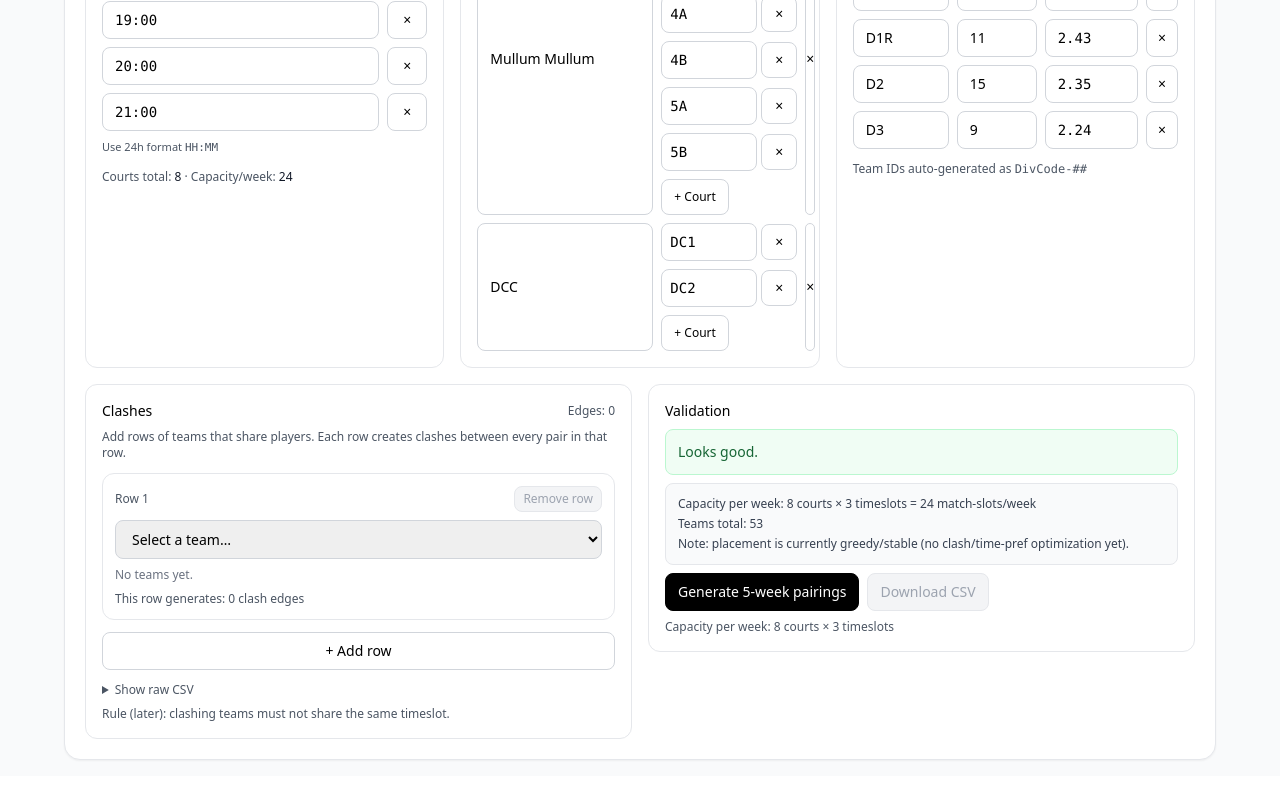
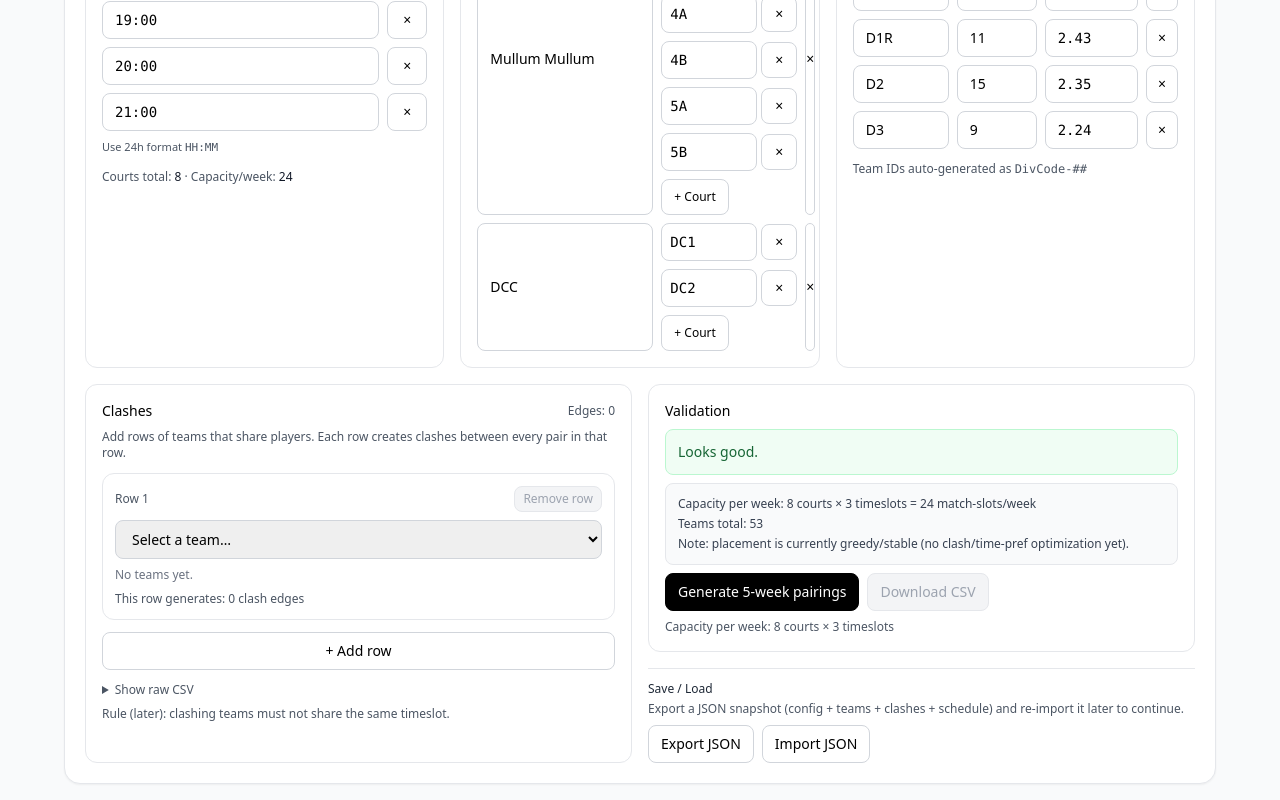
Before and after one commit to WezCode/Volleyball-Scheduler, a React (Vite) app: page / in a window 1280 px wide. Shown: the part 303-1103 px from the top of the page. Before the commit the page ends 1079 px from the top, so only its background shows below. Built offline with nearby package versions, Linux system fonts and the light colour scheme.

Commit message:
Added feature to export and reimport data

```diff
--- a/src/App.tsx
+++ b/src/App.tsx
@@ -23,6 +23,7 @@ import { Tabs } from "./ui/Tabs";
 import { ConfigPanel } from "./ui/ConfigPanel";
 import { TeamsPanel } from "./ui/TeamsPanel";
 import { PreviewPanel } from "./ui/PreviewPanel";
+import { downloadJson, readJsonFile } from "./lib/json";
 
 export default function App() {
   const [weeks, setWeeks] = useState(DEFAULT_WEEKS);
@@ -35,8 +36,139 @@ export default function App() {
     Record<string, { preferred?: string[]; avoid?: string[] }>
   >({});
 
+  type SnapshotV1 = {
+    schemaVersion: 1;
+    createdAt: string;
+    state: {
+      weeks: number;
+      timeslotsArr: string[];
+      venues: any[];
+      divisions: any[];
+      clashRows: any[];
+      teamNames: Record<string, string>;
+      teamTimePrefs: Record<string, { preferred?: string[]; avoid?: string[] }>;
+      schedule: Match[];
+      mainTab?: "config" | "teams" | "preview";
+      previewTab?: "division" | "netheights" | "clashes";
+    };
+  };
+
+  const isObj = (x: any): x is Record<string, any> =>
+    x !== null && typeof x === "object" && !Array.isArray(x);
+
+  const asNum = (v: any, fallback: number) => {
+    const n = Number(v);
+    return Number.isFinite(n) ? n : fallback;
+  };
+
+  const asStrArr = (v: any, fallback: string[]) => {
+    if (!Array.isArray(v)) return fallback;
+    return v.map((x) => String(x ?? ""));
+  };
+
+  const normalizeSnapshot = (raw: any): SnapshotV1 => {
+    if (!isObj(raw))
+      throw new Error("Invalid JSON: expected an object at the top level");
+
+    // Accept either {schemaVersion, state} or older “state-less” snapshots.
+    const schemaVersion = raw.schemaVersion ?? 1;
+    if (schemaVersion !== 1)
+      throw new Error(`Unsupported snapshot schemaVersion: ${schemaVersion}`);
+
+    const state = isObj(raw.state) ? raw.state : raw;
+    if (!isObj(state)) throw new Error("Invalid JSON: missing 'state' object");
+
+    return {
+      schemaVersion: 1,
+      createdAt: String(raw.createdAt ?? new Date().toISOString()),
+      state: {
+        weeks: asNum(state.weeks, DEFAULT_WEEKS),
+        timeslotsArr: asStrArr(state.timeslotsArr, DEFAULT_TIMESLOTS),
+        venues: Array.isArray(state.venues) ? state.venues : DEFAULT_VENUES,
+        divisions: Array.isArray(state.divisions)
+          ? state.divisions
+          : DEFAULT_DIVISIONS,
+        clashRows: Array.isArray(state.clashRows)
+          ? state.clashRows
+          : DEFAULT_CLASH_ROWS,
+        teamNames: isObj(state.teamNames) ? (state.teamNames as any) : {},
+        teamTimePrefs: isObj(state.teamTimePrefs)
+          ? (state.teamTimePrefs as any)
+          : {},
+        schedule: Array.isArray(state.schedule)
+          ? (state.schedule as Match[])
+          : [],
+        mainTab: state.mainTab,
+        previewTab: state.previewTab,
+      },
+    };
+  };
+
+  const exportSnapshot = () => {
+    const snap: SnapshotV1 = {
+      schemaVersion: 1,
+      createdAt: new Date().toISOString(),
+      state: {
+        weeks,
+        timeslotsArr,
+        venues,
+        divisions,
+        clashRows,
+        teamNames,
+        teamTimePrefs,
+        schedule,
+        mainTab,
+        previewTab,
+      },
+    };
+
+    const stamp = new Date().toISOString().replace(/[:.]/g, "-");
+    downloadJson(snap, `volleyball-scheduler-${stamp}.json`);
+  };
+
+  const importSnapshot = async (file: File) => {
+    const raw = await readJsonFile(file);
+    const snap = normalizeSnapshot(raw);
+
+    setWeeks(asNum(snap.state.weeks, DEFAULT_WEEKS));
+    setTimeslotsArr(asStrArr(snap.state.timeslotsArr, DEFAULT_TIMESLOTS));
+    setVenues(
+      Array.isArray(snap.state.venues)
+        ? (snap.state.venues as any)
+        : DEFAULT_VENUES
+    );
+    setDivisions(
+      Array.isArray(snap.state.divisions)
+        ? (snap.state.divisions as any)
+        : DEFAULT_DIVISIONS
+    );
+    setClashRows(
+      Array.isArray(snap.state.clashRows)
+        ? (snap.state.clashRows as any)
+        : DEFAULT_CLASH_ROWS
+    );
+
+    setTeamNames(
+      isObj(snap.state.teamNames) ? (snap.state.teamNames as any) : {}
+    );
+    setTeamTimePrefs(
+      isObj(snap.state.teamTimePrefs) ? (snap.state.teamTimePrefs as any) : {}
+    );
+    setSchedule(
+      Array.isArray(snap.state.schedule) ? (snap.state.schedule as Match[]) : []
+    );
+
+    const hasSchedule =
+      Array.isArray(snap.state.schedule) && snap.state.schedule.length > 0;
+    setPreviewTab((snap.state.previewTab as any) ?? "division");
+    setMainTab(
+      (snap.state.mainTab as any) ?? (hasSchedule ? "preview" : "config")
+    );
+  };
+
   const parsedTimeslots = useMemo(
-    () => (timeslotsArr || []).map((s) => String(s || "").trim()).filter(Boolean),
+    () =>
+      (timeslotsArr || []).map((s) => String(s || "").trim()).filter(Boolean),
     [timeslotsArr]
   );
 
@@ -98,13 +230,19 @@ export default function App() {
       `Capacity per week: ${totalCourts} courts × ${parsedTimeslots.length} timeslots = ${capacityPerWeek} match-slots/week`
     );
     infos.push(`Teams total: ${teams.length}`);
-    infos.push("Note: placement is currently greedy/stable (no clash/time-pref optimization yet).");
+    infos.push(
+      "Note: placement is currently greedy/stable (no clash/time-pref optimization yet)."
+    );
 
     for (const d of divisions) {
-      if (!d.code || !String(d.code).trim()) errs.push("Division code missing.");
-      if (Number(d.teams) <= 0) errs.push(`Division ${d.code || "?"}: team count must be > 0`);
+      if (!d.code || !String(d.code).trim())
+        errs.push("Division code missing.");
+      if (Number(d.teams) <= 0)
+        errs.push(`Division ${d.code || "?"}: team count must be > 0`);
       if (!Number.isFinite(d.netHeightM) || d.netHeightM <= 0)
-        errs.push(`Division ${d.code || "?"}: net height must be a valid number`);
+        errs.push(
+          `Division ${d.code || "?"}: net height must be a valid number`
+        );
     }
 
     for (const v of venues) {
@@ -112,16 +250,20 @@ export default function App() {
       const courts = Array.isArray(v.courts)
         ? v.courts.map((x) => String(x || "").trim()).filter(Boolean)
         : [];
-      if (courts.length <= 0) errs.push(`Venue ${v.name || "?"}: add at least 1 court name`);
-      if (new Set(courts).size !== courts.length) errs.push(`Venue ${v.name || "?"}: duplicate court names`);
+      if (courts.length <= 0)
+        errs.push(`Venue ${v.name || "?"}: add at least 1 court name`);
+      if (new Set(courts).size !== courts.length)
+        errs.push(`Venue ${v.name || "?"}: duplicate court names`);
     }
 
     if (parsedTimeslots.length === 0) errs.push("Add at least 1 timeslot.");
 
     const tsClean = parsedTimeslots.map((x) => String(x).trim());
-    if (new Set(tsClean).size !== tsClean.length) errs.push("Timeslots: duplicate values");
+    if (new Set(tsClean).size !== tsClean.length)
+      errs.push("Timeslots: duplicate values");
     for (const t of tsClean) {
-      if (!/^([01]?\d|2[0-3]):[0-5]\d$/.test(t)) errs.push(`Timeslots: invalid '${t}' (use HH:MM)`);
+      if (!/^([01]?\d|2[0-3]):[0-5]\d$/.test(t))
+        errs.push(`Timeslots: invalid '${t}' (use HH:MM)`);
     }
     if (Number(weeks) <= 0) errs.push("Weeks must be > 0.");
 
@@ -145,9 +287,11 @@ export default function App() {
 
   const [schedule, setSchedule] = useState<Match[]>([]);
   const [previewTab, setPreviewTab] = useState<
-  "division" | "netheights" | "clashes"
->("division");
-  const [mainTab, setMainTab] = useState<"config" | "teams" | "preview">("config");
+    "division" | "netheights" | "clashes"
+  >("division");
+  const [mainTab, setMainTab] = useState<"config" | "teams" | "preview">(
+    "config"
+  );
 
   const teamsByDivision = useMemo(() => {
     const map = new Map<string, string[]>();
@@ -170,7 +314,9 @@ export default function App() {
       map.get(m.week)!.push(m);
     }
     for (const [w, arr] of map.entries()) {
-      arr.sort((a, b) => (a.division + a.home).localeCompare(b.division + b.home));
+      arr.sort((a, b) =>
+        (a.division + a.home).localeCompare(b.division + b.home)
+      );
     }
     return map;
   }, [schedule]);
@@ -185,11 +331,14 @@ export default function App() {
           <div className="flex flex-col gap-2 md:flex-row md:items-end md:justify-between">
             <div>
               <h1 className="text-xl font-semibold">Volleyball Scheduler</h1>
-              <p className="text-sm text-gray-600">Iterative build — rules added one by one.</p>
+              <p className="text-sm text-gray-600">
+                Iterative build — rules added one by one.
+              </p>
             </div>
             <div className="text-sm text-gray-700">
               <div>
-                <span className="font-medium">Revisit later:</span> (1) timeslot prefs, (2) stadium exceptions
+                <span className="font-medium">Revisit later:</span> (1) timeslot
+                prefs, (2) stadium exceptions
               </div>
             </div>
           </div>
@@ -211,6 +360,8 @@ export default function App() {
 
           {mainTab === "config" && (
             <ConfigPanel
+              onExportJson={exportSnapshot}
+              onImportJson={importSnapshot}
               weeks={weeks}
               setWeeks={setWeeks}
               timeslotsArr={timeslotsArr}
@@ -237,7 +388,12 @@ export default function App() {
                 });
 
                 // IMPORTANT: pass clashes through
-                const placed = placeMatches(ms, venues, parsedTimeslots, clashes);
+                const placed = placeMatches(
+                  ms,
+                  venues,
+                  parsedTimeslots,
+                  clashes
+                );
 
                 setSchedule(placed);
                 setPreviewTab("division");
@@ -283,7 +439,8 @@ export default function App() {
 
           {mainTab === "preview" && schedule.length === 0 && (
             <div className="mt-4 rounded-xl border border-gray-200 bg-white p-4 text-sm text-gray-600">
-              No schedule generated yet. Go to <span className="font-medium">Configuration</span> and click{" "}
+              No schedule generated yet. Go to{" "}
+              <span className="font-medium">Configuration</span> and click{" "}
               <span className="font-medium">Generate 5-week pairings</span>.
             </div>
           )}
--- /dev/null
+++ b/src/lib/json.ts
@@ -0,0 +1,23 @@
+// lib/json.ts
+
+/** Download any JS value as a pretty-printed JSON file. */
+export function downloadJson(value: any, filename: string) {
+    const json = JSON.stringify(value, null, 2);
+    const blob = new Blob([json], { type: "application/json;charset=utf-8" });
+    const url = URL.createObjectURL(blob);
+
+    const a = document.createElement("a");
+    a.href = url;
+    a.download = filename;
+    document.body.appendChild(a);
+    a.click();
+    a.remove();
+
+    URL.revokeObjectURL(url);
+  }
+
+  /** Read and parse a JSON file selected via an <input type="file" />. */
+  export async function readJsonFile(file: File): Promise<any> {
+    const text = await file.text();
+    return JSON.parse(text);
+  }
--- a/src/ui/ConfigPanel.tsx
+++ b/src/ui/ConfigPanel.tsx
@@ -1,5 +1,5 @@
 import React from "react";
-import type { ClashRow, Division, Venue, TeamTimePrefs} from "../lib/types";
+import type { ClashRow, Division, Venue, TeamTimePrefs } from "../lib/types";
 
 export function ConfigPanel(props: {
   weeks: number;
@@ -35,6 +35,9 @@ export function ConfigPanel(props: {
   canDownload: boolean;
   onDownload: () => void;
 
+  onExportJson: () => void;
+  onImportJson: (file: File) => Promise<void>;
+
   capacityPerWeek: number;
   totalCourts: number;
   parsedTimeslotsCount: number;
@@ -65,7 +68,13 @@ export function ConfigPanel(props: {
     capacityPerWeek,
     totalCourts,
     parsedTimeslotsCount,
+    onExportJson,
+    onImportJson,
   } = props;
+
+  const fileRef = React.useRef<HTMLInputElement | null>(null);
+  const [ioMsg, setIoMsg] = React.useState<string>("");
+  const [ioErr, setIoErr] = React.useState<string>("");
 
   const teamsByDivision = React.useMemo(() => {
     const map = new Map<string, string[]>();
@@ -74,7 +83,9 @@ export function ConfigPanel(props: {
       if (!map.has(div)) map.set(div, []);
       map.get(div)!.push(t);
     }
-    const entries = Array.from(map.entries()).sort(([a], [b]) => a.localeCompare(b));
+    const entries = Array.from(map.entries()).sort(([a], [b]) =>
+      a.localeCompare(b)
+    );
     for (const [, arr] of entries) arr.sort((a, b) => a.localeCompare(b));
     return entries;
   }, [teams]);
@@ -83,20 +94,23 @@ export function ConfigPanel(props: {
 
   React.useEffect(() => {
     // prune prefs when timeslots change
-    const allowed = new Set((timeslotsArr || []).map((t) => t.trim()).filter(Boolean));
+    const allowed = new Set(
+      (timeslotsArr || []).map((t) => t.trim()).filter(Boolean)
+    );
     setTeamTimePrefs((prev) => {
       const next: TeamTimePrefs = {};
       for (const [teamId, cfg] of Object.entries(prev || {})) {
         const preferred = (cfg.preferred || []).filter((t) => allowed.has(t));
         const avoid = (cfg.avoid || []).filter((t) => allowed.has(t));
-        if (preferred.length || avoid.length) next[teamId] = { preferred, avoid };
+        if (preferred.length || avoid.length)
+          next[teamId] = { preferred, avoid };
       }
       return next;
     });
   }, [timeslotsArr, setTeamTimePrefs]);
 
   const toggle = (arr: string[], value: string) =>
-  arr.includes(value) ? arr.filter((x) => x !== value) : [...arr, value];
+    arr.includes(value) ? arr.filter((x) => x !== value) : [...arr, value];
 
   return (
     <>
@@ -143,7 +157,11 @@ export function ConfigPanel(props: {
                         : "border-gray-300 hover:bg-gray-50"
                     }`}
                     disabled={(timeslotsArr || []).length === 1}
-                    onClick={() => setTimeslotsArr((timeslotsArr || []).filter((_, i) => i !== idx))}
+                    onClick={() =>
+                      setTimeslotsArr(
+                        (timeslotsArr || []).filter((_, i) => i !== idx)
+                      )
+                    }
                     title="Remove"
                   >
                     ×
@@ -158,7 +176,9 @@ export function ConfigPanel(props: {
           </div>
 
           <div className="mt-3 text-xs text-gray-600">
-            Courts total: <span className="font-medium text-gray-900">{totalCourts}</span> · Capacity/week:{" "}
+            Courts total:{" "}
+            <span className="font-medium text-gray-900">{totalCourts}</span> ·
+            Capacity/week:{" "}
             <span className="font-medium text-gray-900">{capacityPerWeek}</span>
           </div>
         </div>
@@ -210,7 +230,9 @@ export function ConfigPanel(props: {
                             title="Remove court"
                             onClick={() => {
                               const next = venues.slice();
-                              const courts = (next[idx].courts || []).filter((_, i) => i !== cIdx);
+                              const courts = (next[idx].courts || []).filter(
+                                (_, i) => i !== cIdx
+                              );
                               next[idx] = { ...next[idx], courts };
                               setVenues(next);
                             }}
@@ -235,7 +257,9 @@ export function ConfigPanel(props: {
                   </div>
                   <button
                     className="w-10 rounded-lg border border-gray-300 text-sm hover:bg-gray-50"
-                    onClick={() => setVenues(venues.filter((_, i) => i !== idx))}
+                    onClick={() =>
+                      setVenues(venues.filter((_, i) => i !== idx))
+                    }
                     title="Remove"
                   >
                     ×
@@ -251,15 +275,20 @@ export function ConfigPanel(props: {
             <div className="text-sm font-medium">Divisions</div>
             <button
               className="text-xs rounded-lg border border-gray-300 px-2 py-1 hover:bg-gray-50"
-              onClick={() => setDivisions([...divisions, { code: "", teams: 1, netHeightM: 2.43 }])}
+              onClick={() =>
+                setDivisions([
+                  ...divisions,
+                  { code: "", teams: 1, netHeightM: 2.43 },
+                ])
+              }
             >
               + Add
             </button>
           </div>
           <div className="mt-2 space-y-2">
-          <div className="mt-2 text-xs text-gray-600">
-            Net height is per division (meters).
-          </div>
+            <div className="mt-2 text-xs text-gray-600">
+              Net height is per division (meters).
+            </div>
             {divisions.map((d, idx) => (
               <div key={idx} className="flex gap-2">
                 <input
@@ -293,7 +322,10 @@ export function ConfigPanel(props: {
                   value={d.netHeightM ?? 2.43}
                   onChange={(e) => {
                     const next = divisions.slice();
-                    next[idx] = { ...next[idx], netHeightM: Number(e.target.value) };
+                    next[idx] = {
+                      ...next[idx],
+                      netHeightM: Number(e.target.value),
+                    };
                     setDivisions(next);
                   }}
                   title="Net height in meters"
@@ -301,7 +333,9 @@ export function ConfigPanel(props: {
                 />
                 <button
                   className="w-10 rounded-lg border border-gray-300 text-sm hover:bg-gray-50"
-                  onClick={() => setDivisions(divisions.filter((_, i) => i !== idx))}
+                  onClick={() =>
+                    setDivisions(divisions.filter((_, i) => i !== idx))
+                  }
                   title="Remove"
                 >
                   ×
@@ -311,7 +345,8 @@ export function ConfigPanel(props: {
           </div>
 
           <div className="mt-3 text-xs text-gray-600">
-            Team IDs auto-generated as <span className="font-mono">DivCode-##</span>
+            Team IDs auto-generated as{" "}
+            <span className="font-mono">DivCode-##</span>
           </div>
         </div>
       </div>
@@ -324,7 +359,8 @@ export function ConfigPanel(props: {
             <div className="text-xs text-gray-600">Edges: {clashesCount}</div>
           </div>
           <div className="mt-2 text-xs text-gray-600">
-            Add rows of teams that share players. Each row creates clashes between every pair in that row.
+            Add rows of teams that share players. Each row creates clashes
+            between every pair in that row.
           </div>
 
           <div className="mt-3 space-y-3">
@@ -333,9 +369,14 @@ export function ConfigPanel(props: {
               const hasDup = new Set(selected).size !== selected.length;
 
               return (
-                <div key={rowIdx} className="rounded-xl border border-gray-200 p-3">
+                <div
+                  key={rowIdx}
+                  className="rounded-xl border border-gray-200 p-3"
+                >
                   <div className="flex items-center justify-between gap-2">
-                    <div className="text-xs text-gray-600">Row {rowIdx + 1}</div>
+                    <div className="text-xs text-gray-600">
+                      Row {rowIdx + 1}
+                    </div>
                     <button
                       className={`text-xs rounded-lg border px-2 py-1 ${
                         clashRows.length === 1
@@ -343,7 +384,9 @@ export function ConfigPanel(props: {
                           : "border-gray-300 hover:bg-gray-50"
                       }`}
                       disabled={clashRows.length === 1}
-                      onClick={() => setClashRows(clashRows.filter((_, i) => i !== rowIdx))}
+                      onClick={() =>
+                        setClashRows(clashRows.filter((_, i) => i !== rowIdx))
+                      }
                     >
                       Remove row
                     </button>
@@ -365,7 +408,11 @@ export function ConfigPanel(props: {
                         }
 
                         const next = clashRows.slice();
-                        next[rowIdx] = { ...next[rowIdx], teams: [...selected, team], pending: "" };
+                        next[rowIdx] = {
+                          ...next[rowIdx],
+                          teams: [...selected, team],
+                          pending: "",
+                        };
                         setClashRows(next);
                       }}
                     >
@@ -373,7 +420,11 @@ export function ConfigPanel(props: {
                       {teamsByDivision.map(([div, ts]) => (
                         <optgroup key={div} label={div}>
                           {ts.map((t) => (
-                            <option key={t} value={t} disabled={selected.includes(t)}>
+                            <option
+                              key={t}
+                              value={t}
+                              disabled={selected.includes(t)}
+                            >
                               {displayName(t)}
                             </option>
                           ))}
@@ -403,7 +454,10 @@ export function ConfigPanel(props: {
                             className="text-gray-500 hover:text-gray-900"
                             onClick={() => {
                               const next = clashRows.slice();
-                              next[rowIdx] = { ...next[rowIdx], teams: selected.filter((x) => x !== t) };
+                              next[rowIdx] = {
+                                ...next[rowIdx],
+                                teams: selected.filter((x) => x !== t),
+                              };
                               setClashRows(next);
                             }}
                             title="Remove"
@@ -418,7 +472,10 @@ export function ConfigPanel(props: {
                   <div className="mt-2 text-xs text-gray-600">
                     This row generates:{" "}
                     <span className="font-medium">
-                      {Math.max(0, (selected.length * (selected.length - 1)) / 2)}
+                      {Math.max(
+                        0,
+                        (selected.length * (selected.length - 1)) / 2
+                      )}
                     </span>{" "}
                     clash edges
                   </div>
@@ -435,7 +492,9 @@ export function ConfigPanel(props: {
           </div>
 
           <details className="mt-3">
-            <summary className="cursor-pointer text-xs text-gray-600">Show raw CSV</summary>
+            <summary className="cursor-pointer text-xs text-gray-600">
+              Show raw CSV
+            </summary>
             <textarea
               className="mt-2 h-36 w-full rounded-lg border border-gray-300 px-3 py-2 text-sm font-mono"
               value={clashesCsv}
@@ -450,8 +509,6 @@ export function ConfigPanel(props: {
 
         {/* RIGHT: stack Preferences + Validation */}
         <div className="space-y-4">
-
-
           {/* Validation (keep your existing validation card contents here) */}
           <div className="rounded-xl border border-gray-200 p-4">
             {/* --- paste your existing Validation card exactly as-is --- */}
@@ -505,10 +562,81 @@ export function ConfigPanel(props: {
               </div>
 
               <div className="text-xs text-gray-600">
-                Capacity per week: <span className="font-medium">{totalCourts}</span> courts ×{" "}
-                <span className="font-medium">{parsedTimeslotsCount}</span> timeslots
+                Capacity per week:{" "}
+                <span className="font-medium">{totalCourts}</span> courts ×{" "}
+                <span className="font-medium">{parsedTimeslotsCount}</span>{" "}
+                timeslots
               </div>
             </div>
+          </div>
+
+          {/* Save / Load (moved under Validation) */}
+          <div className="mt-3 border-t border-gray-200 pt-3">
+            <div className="text-xs font-medium text-gray-800">Save / Load</div>
+            <div className="mt-1 text-xs text-gray-600">
+              Export a JSON snapshot (config + teams + clashes + schedule) and
+              re-import it later to continue.
+            </div>
+
+            <div className="mt-2 flex flex-wrap gap-2">
+              <button
+                className="rounded-lg px-3 py-2 text-sm border bg-white border-gray-300 hover:bg-gray-50"
+                onClick={() => {
+                  setIoErr("");
+                  setIoMsg("");
+                  onExportJson();
+                }}
+                type="button"
+              >
+                Export JSON
+              </button>
+
+              <button
+                className="rounded-lg px-3 py-2 text-sm border bg-white border-gray-300 hover:bg-gray-50"
+                onClick={() => {
+                  setIoErr("");
+                  setIoMsg("");
+                  fileRef.current?.click();
+                }}
+                type="button"
+              >
+                Import JSON
+              </button>
+
+              <input
+                ref={fileRef}
+                type="file"
+                accept="application/json,.json"
+                className="hidden"
+                onChange={async (e) => {
+                  const f = e.target.files?.[0];
+                  if (!f) return;
+
+                  try {
+                    setIoErr("");
+                    setIoMsg("Loading…");
+                    await onImportJson(f);
+                    setIoMsg(`Loaded: ${f.name}`);
+                  } catch (err: any) {
+                    setIoMsg("");
+                    setIoErr(
+                      err?.message
+                        ? String(err.message)
+                        : "Failed to import JSON"
+                    );
+                  } finally {
+                    e.currentTarget.value = "";
+                  }
+                }}
+              />
+            </div>
+
+            {ioMsg ? (
+              <div className="mt-2 text-xs text-green-700">{ioMsg}</div>
+            ) : null}
+            {ioErr ? (
+              <div className="mt-2 text-xs text-red-700">{ioErr}</div>
+            ) : null}
           </div>
         </div>
       </div>
```
